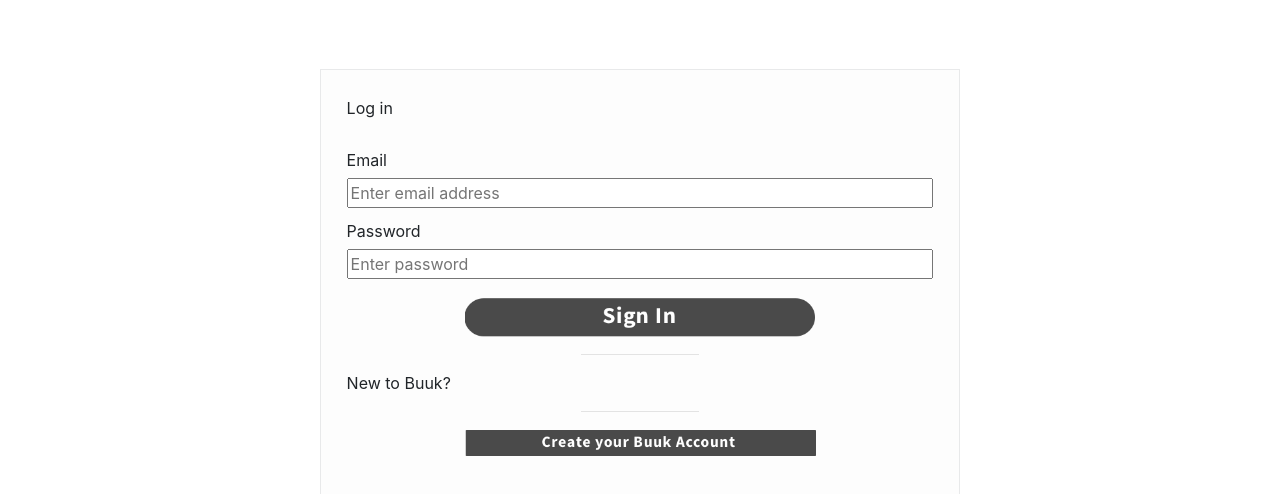
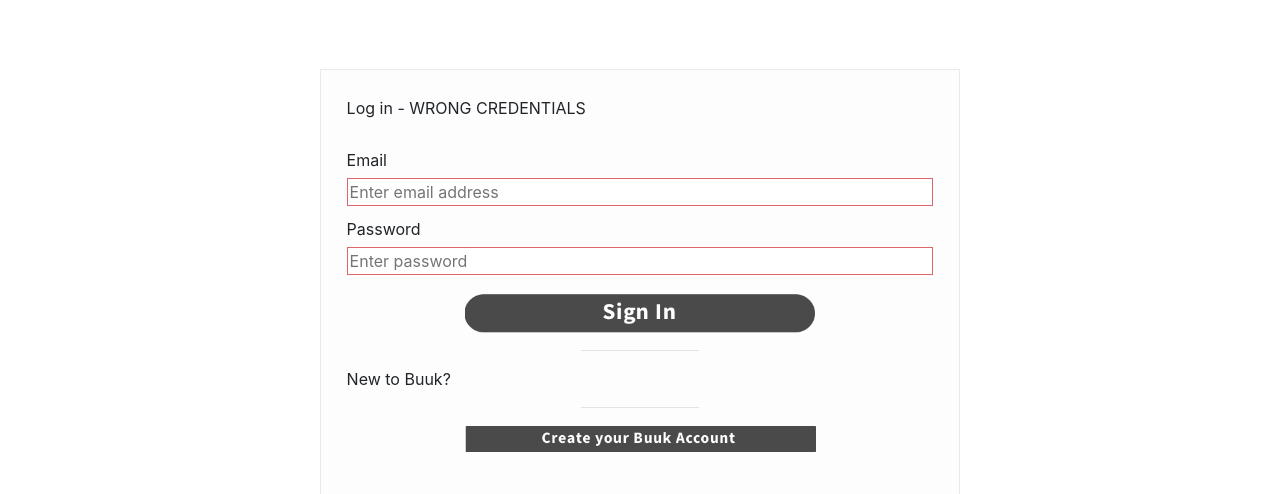
Before and after one commit to rockplayer007/HypermediaProject, a website: page public/pages/login.html in a window 1280 px wide. Both pictures are taken after a click on the element 640 px from the left and 388 px from the top of the page. Shown: the part 72-566 px from the top of the page. Drawn offline with nearby package versions, Linux system fonts and the light colour scheme; no server answers.

Commit message:
Last steps probably with login process

```diff
--- a/public/assets/css/style.css
+++ b/public/assets/css/style.css
@@ -157,6 +157,9 @@
 .smaller-font {
   font-size: 85%;
 }
+.error {
+  border: 1px solid #dd6666;
+}
 @media (max-width: 768px) {
   .log-in-box {
     width: 75%;
--- a/public/pages/login.html
+++ b/public/pages/login.html
@@ -30,7 +30,7 @@
 			<div id="main-bg-content">
 				<div class="container log-in-box">
 					<form id="signtry" method="post" action="https://hypermedia-app.herokuapp.com/v2/user/login">
-						<p>Log in</p>
+						<p id="formHeader">Log in</p>
 						<div class="email-log-in-box">
 							<label>Email</label>
 							<input type="email" id="emailxxx" name="email" placeholder="Enter email address" required="required" />
@@ -40,7 +40,7 @@
 							<input type="password" id="passwordxxx" name="password" placeholder="Enter password" required="required" />
 						</div>
 						<div class="sign">
-							<a><img src="/assets/img/buttons/sign-in.png" class="login-account-button mx-auto d-block" /></a>
+							<a href="/index.html"><img src="/assets/img/buttons/sign-in.png" class="login-account-button mx-auto d-block" /></a>
 						</div>
 						<!-- TODO: modify this -->
 						<hr />New to Buuk?<hr />
@@ -79,19 +79,18 @@
       	});
 	</script>
 	<script>
-		$('.sign').on('click', function() {
+		$('.sign').on('click', function(e) {
+			e.preventDefault();
 			console.log("ciao");
 			var datas = "email=";
 			datas += document.getElementById("emailxxx").value;
 			datas += "&password=";
 			datas += document.getElementById("passwordxxx").value;
-			$.post('http://localhost:8080/v2/user/login', datas, function(result) {
-				console.log();
-				var {loggedIn} = result;
-				console.log("status" + result.status);
-				alert("loggedIn = " + `${loggedIn}`);
+			$.post('https://hypermedia-app.herokuapp.com/v2/user/login', datas, function() {
+				window.location.href = "/index.html"
 			}).fail(function(e) {
-				console.log(e.status);
+				$('#formHeader').html("Log in - WRONG CREDENTIALS");
+				$('form input').addClass('error');
 			});
 		});
 	</script>
```
